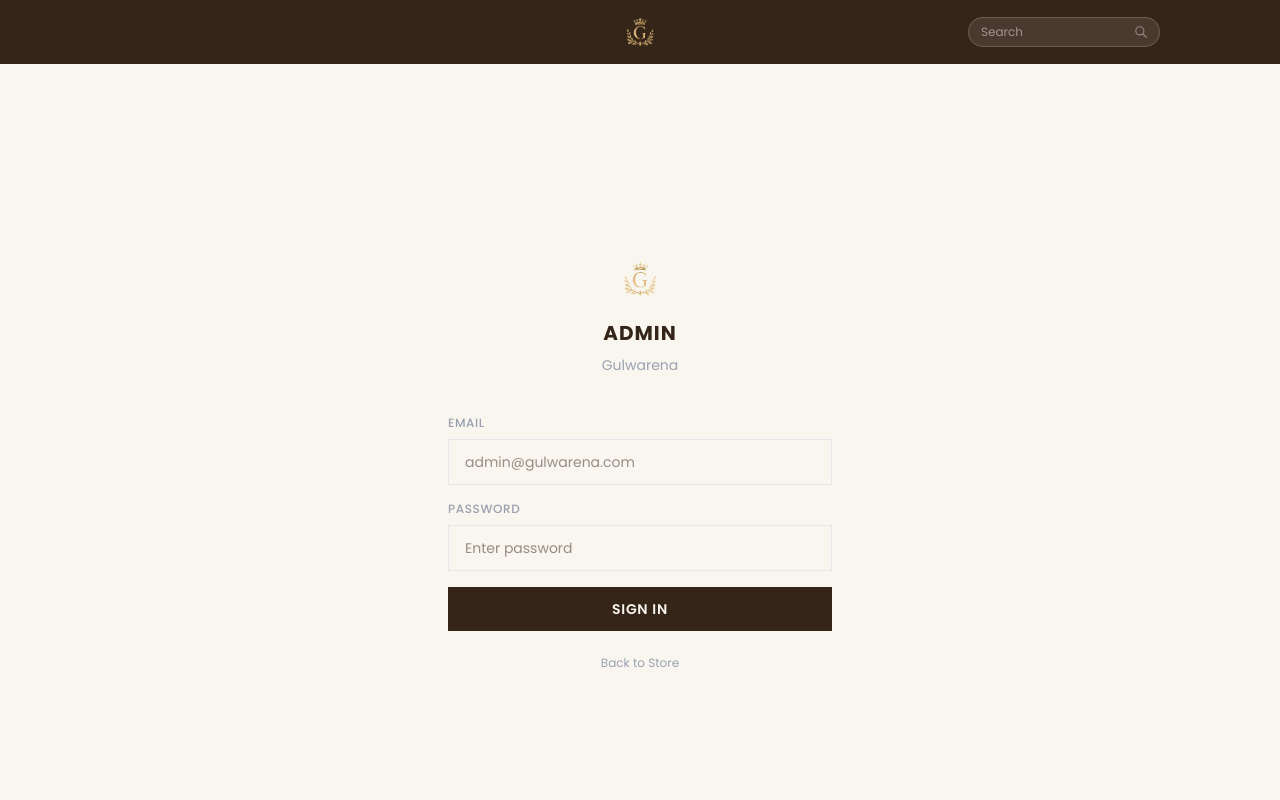
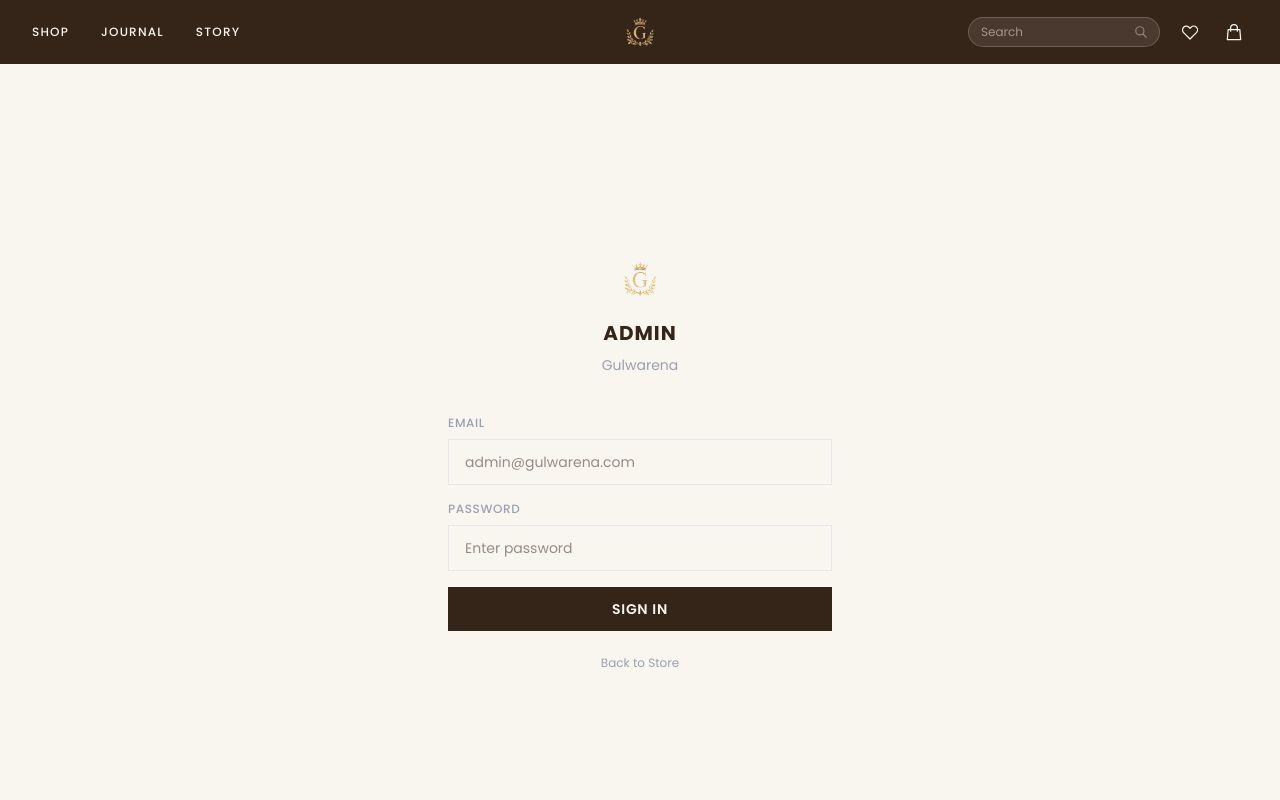
Before and after one commit to SyabAhmad/MallowAndManor, a React (Vite) app: page /admin/login in a window 1280 px wide. Shown: the top 800 px of the page. Built offline with nearby package versions, Linux system fonts and the light colour scheme; no server answers.

Commit message:
fix: navigation text visibility using inline styles

```diff
--- a/src/components/Navigation.jsx
+++ b/src/components/Navigation.jsx
@@ -21,7 +21,8 @@ export default function Navigation({ cartCount, favCount, categories }) {
           {/* Mobile menu button */}
           <button
             onClick={() => setIsMobileMenuOpen(!isMobileMenuOpen)}
-            className="md:hidden p-2 -ml-2 text-brand-cream"
+            className="md:hidden p-2 -ml-2"
+            style={{color: '#F9F6F0'}}
           >
             <svg className="w-5 h-5" fill="none" stroke="currentColor" viewBox="0 0 24 24">
               {isMobileMenuOpen ? (
@@ -34,13 +35,13 @@ export default function Navigation({ cartCount, favCount, categories }) {
 
           {/* Left nav links - desktop */}
           <div className="hidden md:flex items-center gap-8">
-            <Link to="/products" className="text-xs font-medium tracking-widest uppercase text-brand-cream/80 hover:text-brand-cream transition-colors">
+            <Link to="/products" className="text-xs font-medium tracking-widest uppercase hover:opacity-70 transition-opacity" style={{color: '#F9F6F0'}}>
               Shop
             </Link>
-            <Link to="/blog" className="text-xs font-medium tracking-widest uppercase text-brand-cream/80 hover:text-brand-cream transition-colors">
+            <Link to="/blog" className="text-xs font-medium tracking-widest uppercase hover:opacity-70 transition-opacity" style={{color: '#F9F6F0'}}>
               Journal
             </Link>
-            <Link to="/about" className="text-xs font-medium tracking-widest uppercase text-brand-cream/80 hover:text-brand-cream transition-colors">
+            <Link to="/about" className="text-xs font-medium tracking-widest uppercase hover:opacity-70 transition-opacity" style={{color: '#F9F6F0'}}>
               Story
             </Link>
           </div>
@@ -60,14 +61,15 @@ export default function Navigation({ cartCount, favCount, categories }) {
                 value={searchTerm}
                 onChange={(e) => setSearchTerm(e.target.value)}
                 onKeyDown={handleSearch}
-                className="w-32 lg:w-48 px-3 py-1.5 bg-brand-cream/10 border border-brand-cream/20 rounded-full text-xs text-brand-cream focus:outline-none focus:border-brand-champagne transition-colors"
+                className="w-32 lg:w-48 px-3 py-1.5 rounded-full text-xs focus:outline-none transition-colors"
+                style={{backgroundColor: 'rgba(249,246,240,0.1)', borderColor: 'rgba(249,246,240,0.2)', color: '#F9F6F0', borderWidth: '1px'}}
               />
               <svg className="absolute right-3 w-3.5 h-3.5 text-brand-cream/40" fill="none" stroke="currentColor" viewBox="0 0 24 24">
                 <path strokeLinecap="round" strokeLinejoin="round" strokeWidth={2} d="M21 21l-6-6m2-5a7 7 0 11-14 0 7 7 0 0114 0z" />
               </svg>
             </div>
 
-            <Link to="/favorites" className="relative p-1 text-brand-cream/80 hover:text-brand-cream transition-colors">
+            <Link to="/favorites" className="relative p-1 hover:opacity-70 transition-opacity" style={{color: '#F9F6F0'}}>
               <svg className="w-5 h-5" fill="none" stroke="currentColor" viewBox="0 0 24 24">
                 <path strokeLinecap="round" strokeLinejoin="round" strokeWidth={1.5} d="M4.318 6.318a4.5 4.5 0 000 6.364L12 20.364l7.682-7.682a4.5 4.5 0 00-6.364-6.364L12 7.636l-1.318-1.318a4.5 4.5 0 00-6.364 0z" />
               </svg>
@@ -78,7 +80,7 @@ export default function Navigation({ cartCount, favCount, categories }) {
               )}
             </Link>
 
-            <Link to="/cart" className="relative p-1 text-brand-cream/80 hover:text-brand-cream transition-colors">
+            <Link to="/cart" className="relative p-1 hover:opacity-70 transition-opacity" style={{color: '#F9F6F0'}}>
               <svg className="w-5 h-5" fill="none" stroke="currentColor" viewBox="0 0 24 24">
                 <path strokeLinecap="round" strokeLinejoin="round" strokeWidth={1.5} d="M16 11V7a4 4 0 00-8 0v4M5 9h14l1 12H4L5 9z" />
               </svg>
@@ -106,19 +108,20 @@ export default function Navigation({ cartCount, favCount, categories }) {
               value={searchTerm}
               onChange={(e) => setSearchTerm(e.target.value)}
               onKeyDown={handleSearch}
-              className="w-full px-4 py-2.5 bg-brand-cream/10 border border-brand-cream/20 rounded-lg text-sm text-brand-cream placeholder:text-brand-cream/40 focus:outline-none focus:border-brand-champagne"
+              className="w-full px-4 py-2.5 rounded-lg text-sm focus:outline-none"
+              style={{backgroundColor: 'rgba(249,246,240,0.1)', borderColor: 'rgba(249,246,240,0.2)', color: '#F9F6F0', borderWidth: '1px'}}
             />
           </div>
-          <Link to="/products" onClick={() => setIsMobileMenuOpen(false)} className="block text-sm font-medium tracking-wider uppercase text-brand-cream/80">
+          <Link to="/products" onClick={() => setIsMobileMenuOpen(false)} className="block text-sm font-medium tracking-wider uppercase" style={{color: '#F9F6F0'}}>
             Shop
           </Link>
-          <Link to="/blog" onClick={() => setIsMobileMenuOpen(false)} className="block text-sm font-medium tracking-wider uppercase text-brand-cream/80">
+          <Link to="/blog" onClick={() => setIsMobileMenuOpen(false)} className="block text-sm font-medium tracking-wider uppercase" style={{color: '#F9F6F0'}}>
             Journal
           </Link>
-          <Link to="/about" onClick={() => setIsMobileMenuOpen(false)} className="block text-sm font-medium tracking-wider uppercase text-brand-cream/80">
+          <Link to="/about" onClick={() => setIsMobileMenuOpen(false)} className="block text-sm font-medium tracking-wider uppercase" style={{color: '#F9F6F0'}}>
             Story
           </Link>
-          <Link to="/contact" onClick={() => setIsMobileMenuOpen(false)} className="block text-sm font-medium tracking-wider uppercase text-brand-cream/80">
+          <Link to="/contact" onClick={() => setIsMobileMenuOpen(false)} className="block text-sm font-medium tracking-wider uppercase" style={{color: '#F9F6F0'}}>
             Contact
           </Link>
         </div>
```
